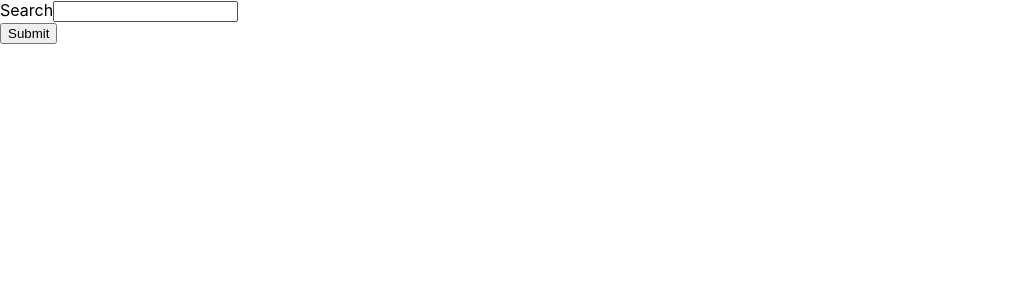
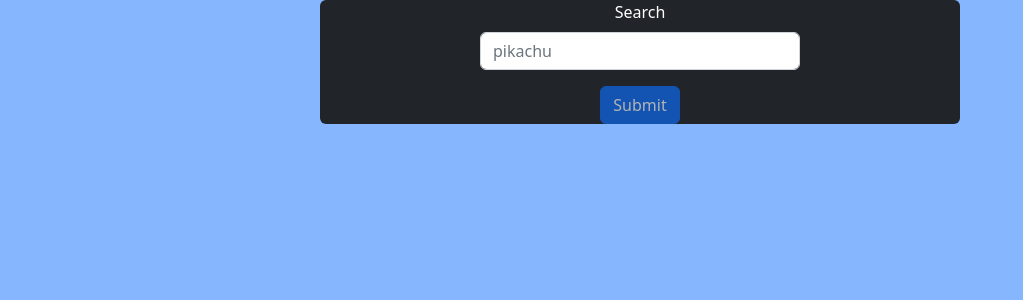
Before and after one commit to HuloM/pokedex, a React (Create React App) app in the folder pokedex/: page / in a window 1280 px wide. Shown: the top 300 px of the page, without its empty margins (0-1023 px from the left). Built offline with nearby package versions, Linux system fonts and the light colour scheme.

Commit message:
importing bootstrap, adding in basic bootstrap elements to look cleaner

```diff
--- a/pokedex/package.json
+++ b/pokedex/package.json
@@ -10,9 +10,11 @@
     "@types/node": "^16.11.62",
     "@types/react": "^18.0.21",
     "@types/react-dom": "^18.0.6",
+    "bootstrap": "^5.2.1",
     "react": "^18.2.0",
+    "react-bootstrap": "^2.5.0",
     "react-dom": "^18.2.0",
-    "react-scripts": "5.0.1",
+    "react-scripts": "^5.0.1",
     "typescript": "^4.8.4",
     "web-vitals": "^2.1.4"
   },
--- a/pokedex/src/App.tsx
+++ b/pokedex/src/App.tsx
@@ -3,6 +3,9 @@
 import PokemonObject from "./components/pokemon/PokemonObjectType";
 import Search from "./components/Search/Search";
 import useInput from "./hooks/use-input";
+import "bootstrap/dist/css/bootstrap.min.css";
+import { Stack } from "react-bootstrap";
+
 function App() {
     const [pokemonRetrieved, setPokemonRetrieved] = useState<
         Partial<PokemonObject>
@@ -31,7 +34,7 @@
         resetOnFormSubmitHandler: resetPokemon,
     } = useInput(
         useCallback(
-            (input: string) => input.trim() !== "" && input.length > 0,
+            (input: string) => input.trim() !== "" && input.length > 1,
             []
         )
     );
@@ -55,16 +58,19 @@
     };
 
     return (
-        <div className="App">
+        <div className="App bg-primary h-100 bg-opacity-50 min-vh-100">
+            <Stack gap={3}>
                 <Search
                     parentCallback={handleFormSubmit}
                     inputChangeHandler={pokemonChangeHandler}
                     inputValue={pokemonSearch}
+                    inputIsValid={pokemonIsValid}
                 />
                 <Pokemon
                     sprites={pokemonRetrieved.sprites}
                     name={pokemonRetrieved.name}
                 />
+            </Stack>
         </div>
     );
 }
--- /dev/null
+++ b/pokedex/src/components/Search/Form/PokemonForm.tsx
@@ -0,0 +1,32 @@
+import Form from "react-bootstrap/Form";
+import Button from "react-bootstrap/Button";
+import SearchProp from "../SearchPropType";
+import { Col, Row } from "react-bootstrap";
+
+function PokemonForm(props: SearchProp) {
+    return (
+        <Form onSubmit={props.parentCallback}>
+            <Form.Group className="mb-3 text-center w-50 mx-auto">
+                <Form.Label>Search</Form.Label>
+                <Form.Control
+                    placeholder="pikachu"
+                    type="text"
+                    onChange={props.inputChangeHandler}
+                    value={props.inputValue}
+                />
+            </Form.Group>
+            <Row className="align-items-center">
+                <Button
+                    disabled={!props.inputIsValid}
+                    variant="primary"
+                    type="submit"
+                    className="w-auto mx-auto"
+                >
+                    Submit
+                </Button>
+            </Row>
+        </Form>
+    );
+}
+
+export default PokemonForm;
--- a/pokedex/src/components/Search/Search.tsx
+++ b/pokedex/src/components/Search/Search.tsx
@@ -1,21 +1,15 @@
 import SearchProp from "./SearchPropType";
+import PokemonForm from "./Form/PokemonForm";
 
 function Search(props: SearchProp) {
     return (
-        <div>
-            <form onSubmit={props.parentCallback}>
-                <div>
-                    <label>
-                        <span>Search</span>
-                        <input
-                            type="text"
-                            onChange={props.inputChangeHandler}
-                            value={props.inputValue}
-                        />
-                    </label>
-                </div>
-                <button type="submit">Submit</button>
-            </form>
+        <div className="text-bg-dark bg-opacity-100 w-50 align-text-top mx-auto p-10 rounded">
+            <PokemonForm
+                parentCallback={props.parentCallback}
+                inputChangeHandler={props.inputChangeHandler}
+                inputValue={props.inputValue}
+                inputIsValid={props.inputIsValid}
+            />
         </div>
     );
 }
--- a/pokedex/src/components/Search/SearchPropType.tsx
+++ b/pokedex/src/components/Search/SearchPropType.tsx
@@ -4,6 +4,7 @@
     parentCallback: FormEventHandler<HTMLFormElement>;
     inputChangeHandler: ChangeEventHandler<HTMLInputElement>;
     inputValue: string;
+    inputIsValid: boolean;
 }
 
 export default SearchProp;
--- a/pokedex/src/components/pokemon/Pokemon.tsx
+++ b/pokedex/src/components/pokemon/Pokemon.tsx
@@ -1,22 +1,29 @@
 import React from "react";
 import Sprite from "./Sprites/Sprite";
 import PokemonProp from "./PokemonPropType";
-
+import Container from "react-bootstrap/Container";
+import { Row, Col } from "react-bootstrap";
 function Pokemon(props: PokemonProp): any {
     const sprites = props.sprites;
     const pokemonName = props.name;
-    console.log("test");
-    Object.values(sprites).forEach((key) => console.log(key));
 
     return (
         <div>
-            <h1>{pokemonName}</h1>
-            <div>
-                {Object.values(sprites).map(
-                    (spriteURL: string) =>
-                        spriteURL !== null && <Sprite sprite={spriteURL} />
-                )}
-            </div>
+            <Container className="md mx-auto">
+                <Row className="justify-content-md-center text-bg-dark bg-opacity-100 mx-auto rounded my-1 w-25">
+                    {pokemonName}
+                </Row>
+                <Row className="shadow-lg justify-content-md-center bg-dark rounded mx-auto w-75">
+                    {Object.values(sprites).map(
+                        (spriteURL: string) =>
+                            spriteURL !== null && (
+                                <Col md="auto">
+                                    <Sprite sprite={spriteURL} />
+                                </Col>
+                            )
+                    )}
+                </Row>
+            </Container>
         </div>
     );
 }
```
Also changed, not shown: 1 other file (tests, documents, lock files or other folders). Lines whose indentation alone changed are shown as unchanged.
